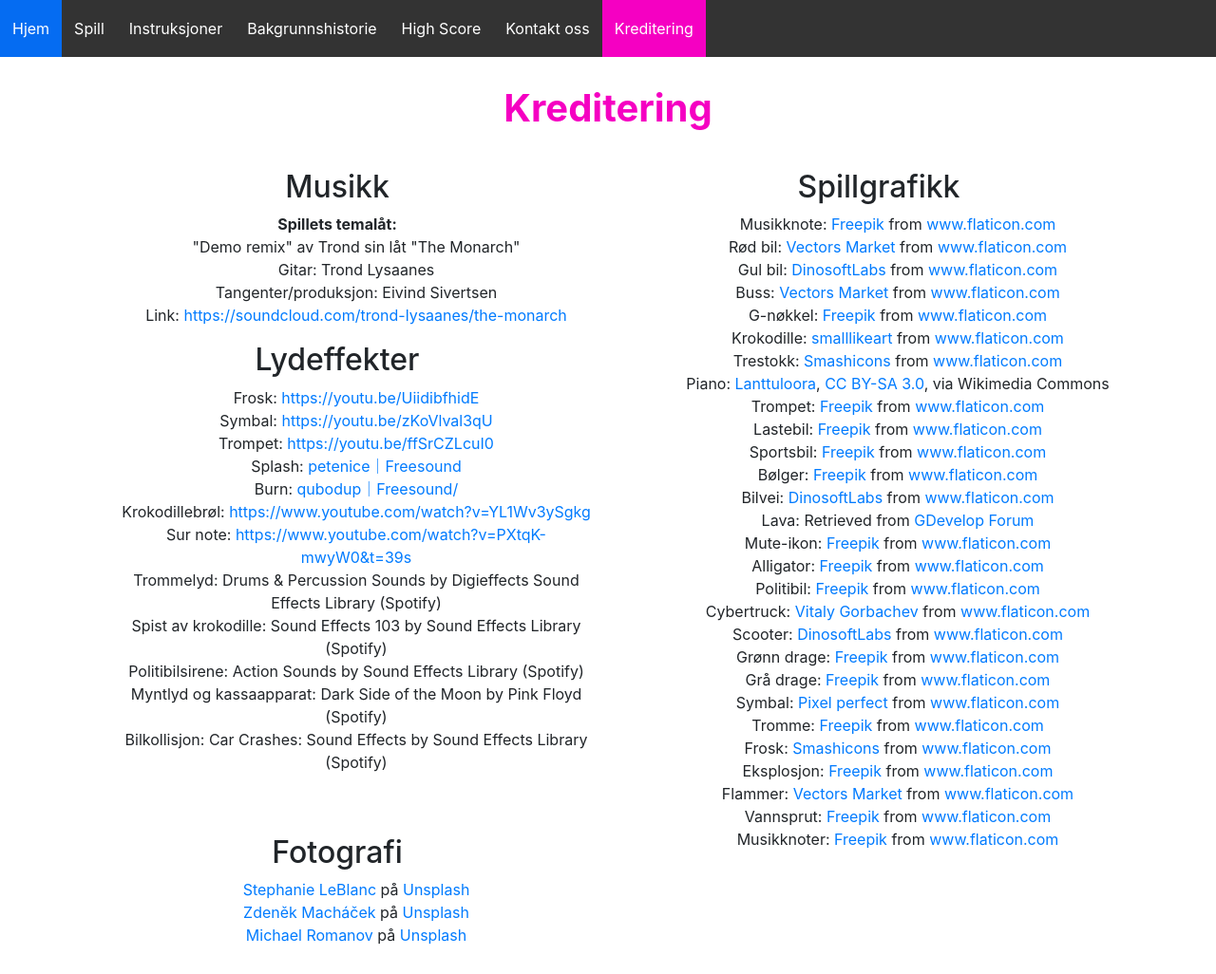
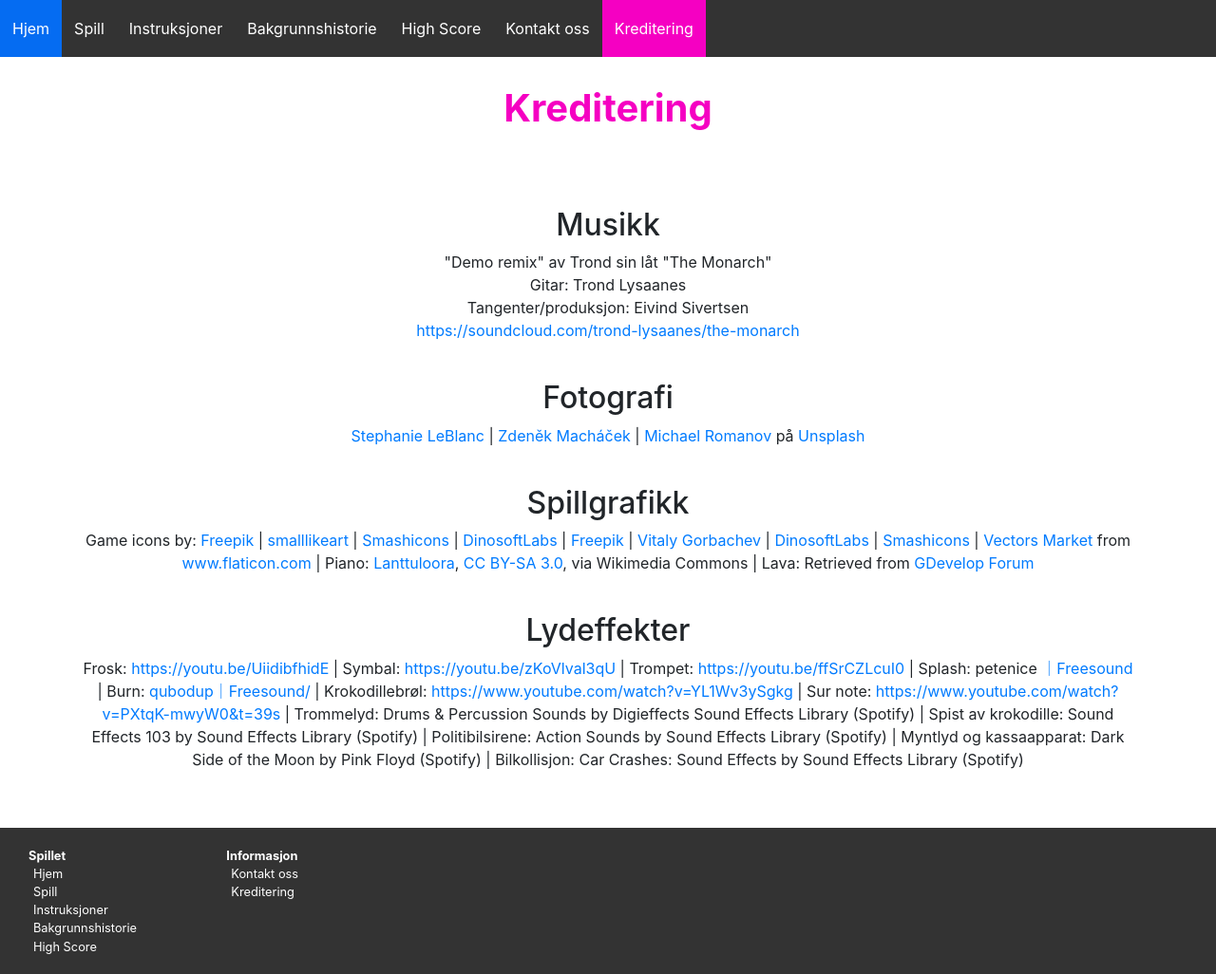
Before and after one commit to HelenaAgustsson/frogger, a plain HTML site: page kreditering.html in a window 1280 px wide. Shown: the top 1026 px of the page at 95% size. Drawn offline with nearby package versions, Linux system fonts and the light colour scheme.

Commit message:
credits page

```diff
--- a/funkyfrogger.css
+++ b/funkyfrogger.css
@@ -171,10 +171,7 @@
 	font-size: 1.2em;
 }
 
-/* Usynlige kulepunkter */
-.nobullet{
-	list-style-type: none;
-}
+
 
 /* Hovedbilde med frosk */
 .splashpicture {
@@ -386,6 +383,10 @@
 /* 	   Instruksjoner     */
 /*************************/
 
+.top-margin {
+	margin-top: 40px;
+}
+
 .frog-icon {
 	height: 50px;
 	margin: 10px auto;
--- a/kreditering.html
+++ b/kreditering.html
@@ -41,84 +41,62 @@
 
 <!-- Hovedinnhold -->
 <div class="container center">
-    <div class="row">
-
+    <div class="row top-margin">
         <div class="col">
-    <h2>Musikk</h2>
-    <strong>Spillets temalåt:</strong>
-    <ul class="nobullet">
-        <li>"Demo remix" av Trond sin låt "The Monarch"</li>
-        <li>Gitar: Trond Lysaanes</li>
-        <li>Tangenter/produksjon: Eivind Sivertsen</li>
-        <li>Link: <a href="https://soundcloud.com/trond-lysaanes/the-monarch">https://soundcloud.com/trond-lysaanes/the-monarch</a></li>
-    </ul>
-
-
-    <h2>Lydeffekter</h2>
-    <ul class="nobullet">
-        <li>Frosk: <a href="https://youtu.be/UiidibfhidE">https://youtu.be/UiidibfhidE</a></li>
-        <li>Symbal: <a href="https://youtu.be/zKoVlval3qU">https://youtu.be/zKoVlval3qU</a></li>
-        <li>Trompet: <a href="https://youtu.be/ffSrCZLcuI0">https://youtu.be/ffSrCZLcuI0</a></li>
-        <li>Splash: <a href="https://freesound.org/people/petenice/sounds/9508/">petenice｜Freesound</a></li>
-        <li>Burn: <a href="https://freesound.org/people/qubodup/sounds/442676/">qubodup｜Freesound/</a></li>
-        <li>Krokodillebrøl: <a href="https://www.youtube.com/watch?v=YL1Wv3ySgkg">https://www.youtube.com/watch?v=YL1Wv3ySgkg</a></li>
-        <li>Sur note: <a href="https://www.youtube.com/watch?v=PXtqK-mwyW0&t=39s">https://www.youtube.com/watch?v=PXtqK-mwyW0&t=39s</a></li>
-        <li>Trommelyd: Drums & Percussion Sounds by Digieffects Sound Effects Library (Spotify)</li>
-        <li>Spist av krokodille: Sound Effects 103 by Sound Effects Library (Spotify)</li>
-        <li>Politibilsirene: Action Sounds by Sound Effects Library (Spotify)</li>
-        <li>Myntlyd og kassaapparat: Dark Side of the Moon by Pink Floyd (Spotify)</li>
-        <li>Bilkollisjon: Car Crashes: Sound Effects by Sound Effects Library (Spotify)</li>
-    </ul>
-
-    <br>
+            <h2>Musikk</h2>
+                "Demo remix" av Trond sin låt "The Monarch"
+                <br> Gitar: Trond Lysaanes
+                <br> Tangenter/produksjon: Eivind Sivertsen
+                <br> <a href="https://soundcloud.com/trond-lysaanes/the-monarch">https://soundcloud.com/trond-lysaanes/the-monarch</a>
+        </div>
+    </div>
 
 
 
-    <br>
-    <h2>Fotografi</h2>
-    <ul class="nobullet">
-        <li><span><a href="https://unsplash.com/@sleblanc01?utm_source=unsplash&amp;utm_medium=referral&amp;utm_content=creditCopyText">Stephanie LeBlanc</a> på <a href="https://unsplash.com/s/photos/frog?utm_source=unsplash&amp;utm_medium=referral&amp;utm_content=creditCopyText">Unsplash</a></span></li>
-        <li><span><a href="https://unsplash.com/@zmachacek?utm_source=unsplash&amp;utm_medium=referral&amp;utm_content=creditCopyText">Zdeněk Macháček</a> på <a href="https://unsplash.com/collections/10647203/my-first-collection/7d9116be5b9f307c69dcb59534ee85ef?utm_source=unsplash&amp;utm_medium=referral&amp;utm_content=creditCopyText">Unsplash</a></span></li>
-        <li><span><a href="https://unsplash.com/@14mromanov?utm_source=unsplash&amp;utm_medium=referral&amp;utm_content=creditCopyText">Michael Romanov</a> på <a href="https://unsplash.com/s/photos/frog?utm_source=unsplash&amp;utm_medium=referral&amp;utm_content=creditCopyText">Unsplash</a></span></li>
-    </ul>
-
+    <div class="row top-margin">
+        <div class="col">
+        <h2>Fotografi</h2>
+        <span><a href="https://unsplash.com/@sleblanc01?utm_source=unsplash&amp;utm_medium=referral&amp;utm_content=creditCopyText">Stephanie LeBlanc</a></span> |
+        <span><a href="https://unsplash.com/@zmachacek?utm_source=unsplash&amp;utm_medium=referral&amp;utm_content=creditCopyText">Zdeněk Macháček</a></span> |
+        <span><a href="https://unsplash.com/@14mromanov?utm_source=unsplash&amp;utm_medium=referral&amp;utm_content=creditCopyText">Michael Romanov</a> på <a href="https://unsplash.com/">Unsplash</a></span>
+        </div>
     </div>
 
-    <div class="col">
-    <h2>Spillgrafikk</h2>
-    <ul class="nobullet">
-        <li>Musikknote: <a href="https://www.flaticon.com/authors/freepik" title="Freepik">Freepik</a> from <a href="https://www.flaticon.com/" title="Flaticon">www.flaticon.com</a></li>
-        <li>Rød bil: <a href="https://www.flaticon.com/authors/vectors-market" title="Vectors Market">Vectors Market</a> from <a href="https://www.flaticon.com/" title="Flaticon"> www.flaticon.com</a></li>
-        <li>Gul bil: <a href="https://www.flaticon.com/authors/dinosoftlabs" title="DinosoftLabs">DinosoftLabs</a> from <a href="https://www.flaticon.com/" title="Flaticon"> www.flaticon.com</a></li>
-        <li>Buss: <a href="https://www.flaticon.com/authors/vectors-market" title="Vectors Market">Vectors Market</a> from <a href="https://www.flaticon.com/" title="Flaticon">www.flaticon.com</a></li>
-        <li>G-nøkkel: <a href="http://www.freepik.com" title="Freepik">Freepik</a> from <a href="https://www.flaticon.com/" title="Flaticon"> www.flaticon.com</a></li>
-        <li>Krokodille: <a href="https://www.flaticon.com/free-icon/crocodile_1412674" title="smalllikeart">smalllikeart</a> from <a href="https://www.flaticon.com/" title="Flaticon"> www.flaticon.com</a></li>
-        <li>Trestokk: <a href="https://smashicons.com/" title="Smashicons">Smashicons</a> from <a href="https://www.flaticon.com/" title="Flaticon"> www.flaticon.com</a></li>
-        <li>Piano: <a href="https://commons.wikimedia.org/wiki/File:PianoKeyboard.svg">Lanttuloora</a>, <a href="http://creativecommons.org/licenses/by-sa/3.0/">CC BY-SA 3.0</a>, via Wikimedia Commons</li>
-        <li>Trompet: <a href="http://www.freepik.com" title="Freepik">Freepik</a> from <a href="https://www.flaticon.com/" title="Flaticon"> www.flaticon.com</a></li>
-        <li>Lastebil: <a href="https://www.flaticon.com/authors/freepik" title="Freepik">Freepik</a> from <a href="https://www.flaticon.com/" title="Flaticon"> www.flaticon.com</a></li>
-        <li>Sportsbil: <a href="https://www.flaticon.com/authors/freepik" title="Freepik">Freepik</a> from <a href="https://www.flaticon.com/" title="Flaticon"> www.flaticon.com</a></li>
-        <li>Bølger: <a href="https://www.flaticon.com/authors/freepik" title="Freepik">Freepik</a> from <a href="https://www.flaticon.com/" title="Flaticon"> www.flaticon.com</a></li>
-        <li>Bilvei: <a href="https://www.flaticon.com/authors/dinosoftlabs" title="DinosoftLabs">DinosoftLabs</a> from <a href="https://www.flaticon.com/" title="Flaticon"> www.flaticon.com</a></li>
-        <li>Lava: Retrieved from <a href="https://forum.gdevelop-app.com/t/please-make-tiled-object-animate-able/20445/6" title="GDevelop">GDevelop Forum</a></li>
-        <li>Mute-ikon: <a href="https://www.flaticon.com/authors/freepik" title="Freepik">Freepik</a> from <a href="https://www.flaticon.com/" title="Flaticon"> www.flaticon.com</a></li>
-        <li>Alligator: <a href="http://www.freepik.com" title="Freepik">Freepik</a> from <a href="https://www.flaticon.com/" title="Flaticon"> www.flaticon.com</a></li>
-        <li>Politibil: <a href="http://www.freepik.com" title="Freepik">Freepik</a> from <a href="https://www.flaticon.com/" title="Flaticon"> www.flaticon.com</a></li>
-        <li>Cybertruck: <a href="https://www.flaticon.com/authors/vitaly-gorbachev" title="Vitaly Gorbachev">Vitaly Gorbachev</a> from <a href="https://www.flaticon.com/" title="Flaticon">www.flaticon.com</a></li>
-        <li>Scooter: <a href="https://www.flaticon.com/authors/dinosoftlabs" title="DinosoftLabs">DinosoftLabs</a> from <a href="https://www.flaticon.com/" title="Flaticon"> www.flaticon.com</a></li>
-        <li>Grønn drage: <a href="http://www.freepik.com" title="Freepik">Freepik</a> from <a href="https://www.flaticon.com/" title="Flaticon"> www.flaticon.com</a></li>
-        <li>Grå drage: <a href="http://www.freepik.com/" title="Freepik">Freepik</a> from <a href="https://www.flaticon.com/" title="Flaticon"> www.flaticon.com</a></li>
-        <li>Symbal: <a href="https://www.flaticon.com/authors/pixel-perfect" title="Pixel perfect">Pixel perfect</a> from <a href="https://www.flaticon.com/" title="Flaticon"> www.flaticon.com</a></li>
-        <li>Tromme: <a href="http://www.freepik.com" title="Freepik">Freepik</a> from <a href="https://www.flaticon.com/" title="Flaticon"> www.flaticon.com</a></li>
-        <li>Frosk: <a href="https://www.flaticon.com/authors/smashicons" title="Smashicons">Smashicons</a> from <a href="https://www.flaticon.com/" title="Flaticon"> www.flaticon.com</a></li>
-        <li>Eksplosjon: <a href="https://www.flaticon.com/authors/freepik" title="Freepik">Freepik</a> from <a href="https://www.flaticon.com/" title="Flaticon">www.flaticon.com</a></li>
-        <li>Flammer: <a href="" title="Vectors Market">Vectors Market</a> from <a href="https://www.flaticon.com/" title="Flaticon"> www.flaticon.com</a></li>
-        <li>Vannsprut: <a href="https://www.flaticon.com/authors/freepik" title="Freepik">Freepik</a> from <a href="https://www.flaticon.com/" title="Flaticon"> www.flaticon.com</a></li>
-        <li>Musikknoter: <a href="https://www.flaticon.com/authors/freepik" title="Freepik">Freepik</a> from <a href="https://www.flaticon.com/" title="Flaticon"> www.flaticon.com</a></li>
+    <div class="row top-margin">
+        <div class="col">
+        <h2>Spillgrafikk</h2>
+        Game icons by: <a href="https://www.flaticon.com/authors/freepik" title="Freepik">Freepik</a> |
+        <a href="https://www.flaticon.com/free-icon/crocodile_1412674" title="smalllikeart">smalllikeart</a> |
+        <a href="https://smashicons.com/" title="Smashicons">Smashicons</a> |
+        <a href="https://www.flaticon.com/authors/dinosoftlabs" title="DinosoftLabs">DinosoftLabs</a> |
+        <a href="https://www.flaticon.com/authors/freepik" title="Freepik">Freepik</a> |
+        <a href="https://www.flaticon.com/authors/vitaly-gorbachev" title="Vitaly Gorbachev">Vitaly Gorbachev</a> |
+        <a href="https://www.flaticon.com/authors/dinosoftlabs" title="DinosoftLabs">DinosoftLabs</a> |
+        <a href="https://www.flaticon.com/authors/smashicons" title="Smashicons">Smashicons</a> |
+        <a href="" title="Vectors Market">Vectors Market</a> from <a href="https://www.flaticon.com/" title="Flaticon"> www.flaticon.com</a>
+        | Piano: <a href="https://commons.wikimedia.org/wiki/File:PianoKeyboard.svg">Lanttuloora</a>, <a href="http://creativecommons.org/licenses/by-sa/3.0/">CC BY-SA 3.0</a>, via Wikimedia Commons
+        | Lava: Retrieved from <a href="https://forum.gdevelop-app.com/t/please-make-tiled-object-animate-able/20445/6" title="GDevelop">GDevelop Forum</a>
+    </div>
+    </div>
 
-    </ul>
-</div>
-</div>
+    <div class="row top-margin">
+        <div class="col">
+        <h2>Lydeffekter</h2>
+            Frosk: <a href="https://youtu.be/UiidibfhidE">https://youtu.be/UiidibfhidE</a>
+            | Symbal: <a href="https://youtu.be/zKoVlval3qU">https://youtu.be/zKoVlval3qU</a>
+            | Trompet: <a href="https://youtu.be/ffSrCZLcuI0">https://youtu.be/ffSrCZLcuI0</a>
+            | Splash: petenice <a href="https://freesound.org/people/petenice/sounds/9508/">｜Freesound</a>
+            | Burn: <a href="https://freesound.org/people/qubodup/sounds/442676/">qubodup｜Freesound/</a>
+            | Krokodillebrøl: <a href="https://www.youtube.com/watch?v=YL1Wv3ySgkg">https://www.youtube.com/watch?v=YL1Wv3ySgkg</a>
+            | Sur note: <a href="https://www.youtube.com/watch?v=PXtqK-mwyW0&t=39s">https://www.youtube.com/watch?v=PXtqK-mwyW0&t=39s</a>
+            | Trommelyd: Drums & Percussion Sounds by Digieffects Sound Effects Library (Spotify)
+            | Spist av krokodille: Sound Effects 103 by Sound Effects Library (Spotify)
+            | Politibilsirene: Action Sounds by Sound Effects Library (Spotify)
+            | Myntlyd og kassaapparat: Dark Side of the Moon by Pink Floyd (Spotify)
+            | Bilkollisjon: Car Crashes: Sound Effects by Sound Effects Library (Spotify)
+        </div>
+        </div>
+
 </div>
 </div>
 
```
